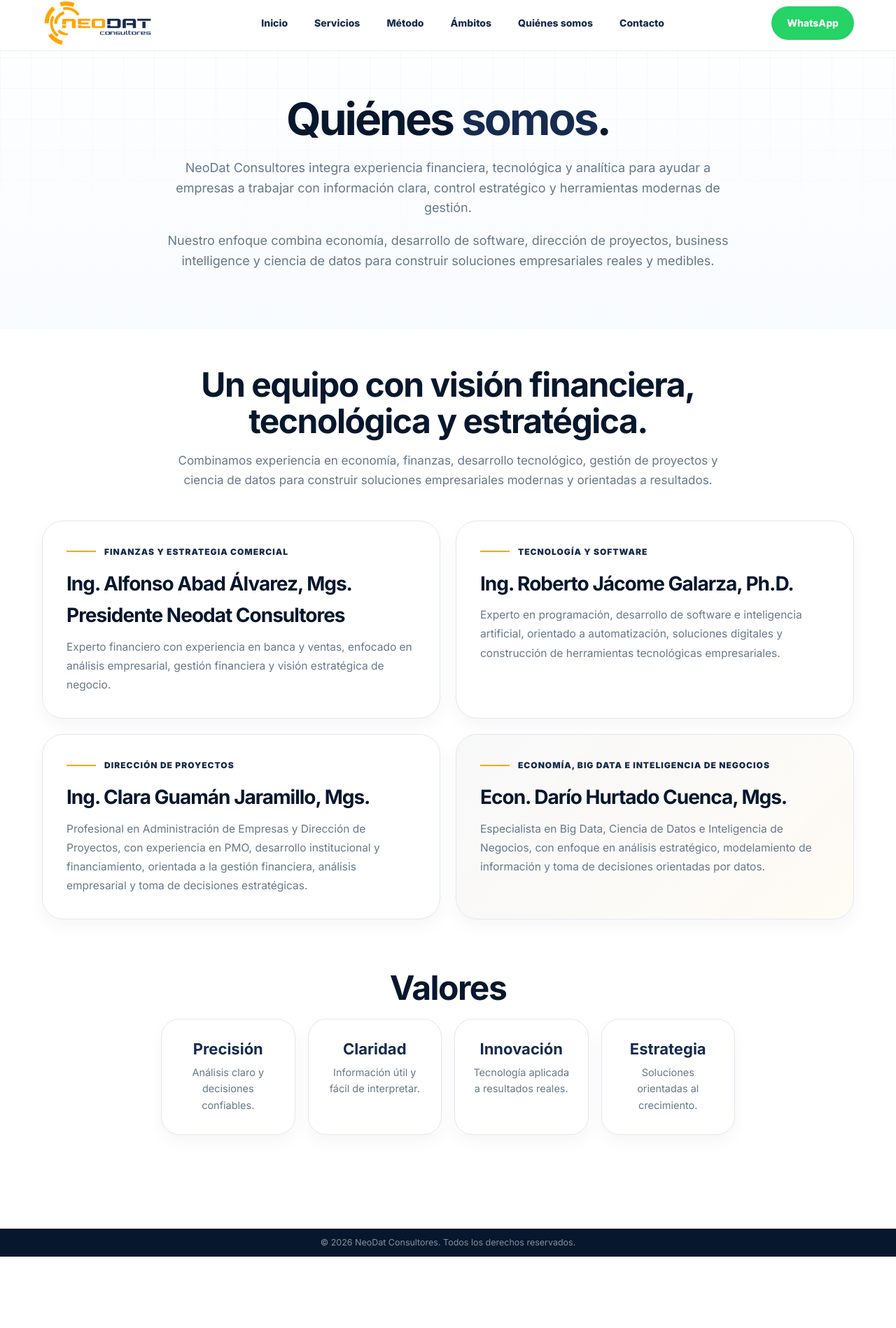
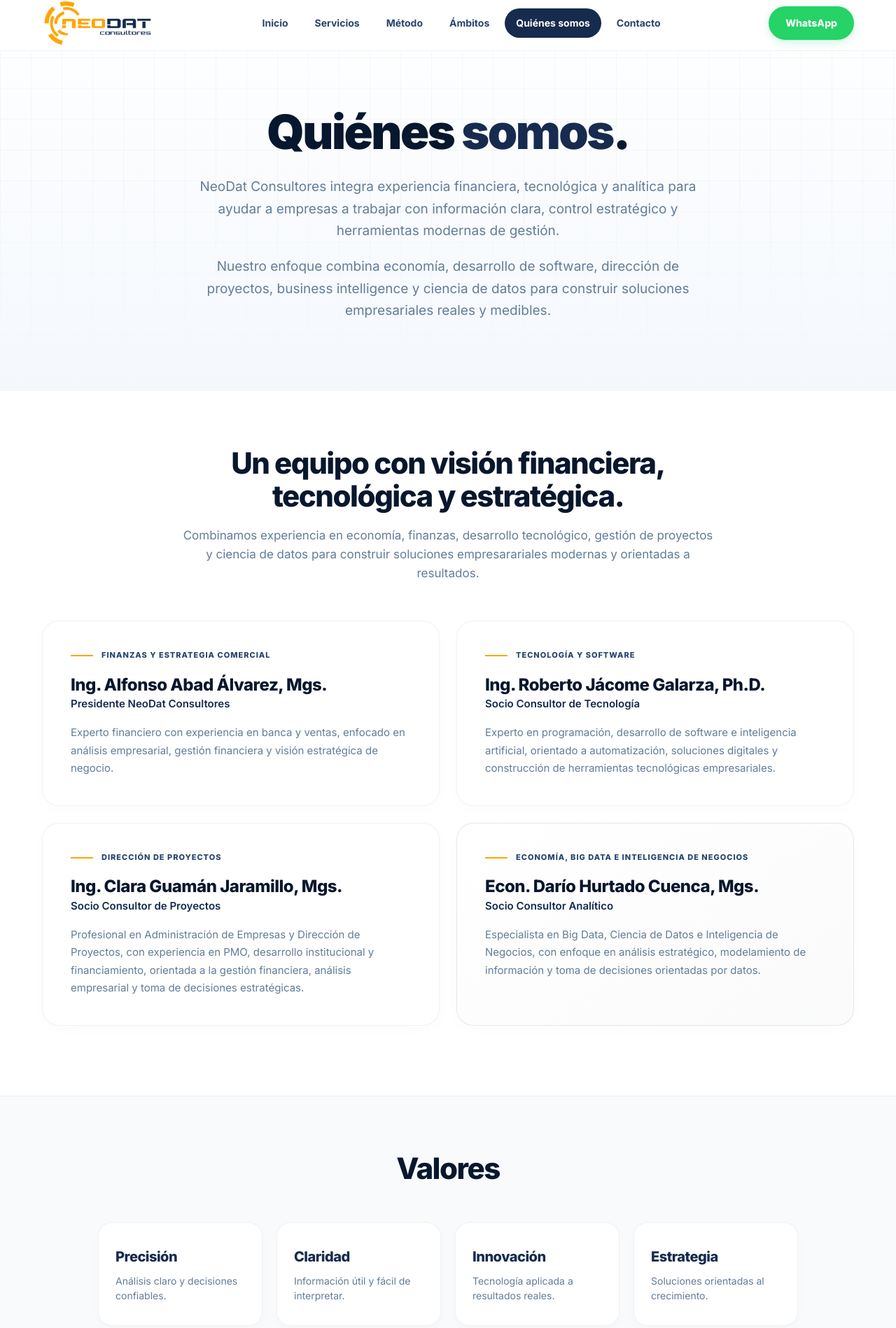
Before and after one commit to neodats/neodat, a plain HTML site: page quienes-somos.html in a window 1280 px wide. Shown: the part 6-1904 px from the top of the page at 70% size. Before the commit the page ends 1802 px from the top, so only its background shows below. Drawn offline with Linux system fonts and the light colour scheme.

Commit message:
Update quienes-somos.html

```diff
--- a/quienes-somos.html
+++ b/quienes-somos.html
@@ -3,406 +3,406 @@
 <head>
    <meta charset="UTF-8" />
    <meta name="viewport" content="width=device-width, initial-scale=1.0" />
-
    <title>Quiénes Somos | NeoDat Consultores</title>
-
    <link rel="icon" type="image/png" sizes="32x32" href="Neo1.png">
+   <meta name="description" content="NeoDat Consultores integra experiencia financiera, tecnológica y analítica. Conoce a nuestro equipo multidisciplinario de expertos." />
 
    <link rel="preconnect" href="https://fonts.googleapis.com" />
    <link rel="preconnect" href="https://fonts.gstatic.com" crossorigin />
-
-   <link
-      href="https://fonts.googleapis.com/css2?family=Inter:wght@400;500;600;700;800;900&display=swap"
-      rel="stylesheet"
-   />
+   <link href="https://fonts.googleapis.com/css2?family=Inter:wght@400;500;600;700;800;900&display=swap" rel="stylesheet" />
 
    <style>
-      :root{
-         --azul:#162b4e;
-         --azul-oscuro:#07172d;
-         --azul-claro:#edf2f8;
-         --naranja:#ffa500;
-         --blanco:#ffffff;
-         --gris:#f6f8fb;
-         --gris-2:#e1e7f0;
-         --texto:#243447;
-         --texto-suave:#66788a;
+      :root {
+         --azul: #162b4e;
+         --azul-oscuro: #07172d;
+         --azul-medio: #27456f;
+         --azul-claro: #edf2f8;
+         --naranja: #ffa500;
+         --blanco: #ffffff;
+         --gris: #f8fafc;
+         --gris-2: rgba(22, 43, 78, 0.06);
+         --gris-3: #f1f5f9;
+         --texto: #243447;
+         --texto-suave: #627d98;
       }
 
-      *{
-         margin:0;
-         padding:0;
-         box-sizing:border-box;
+      * {
+         margin: 0;
+         padding: 0;
+         box-sizing: border-box;
       }
 
-      html{
-         scroll-behavior:smooth;
+      html {
+         scroll-behavior: smooth;
       }
 
-      body{
-         font-family:"Inter", Arial, sans-serif;
-         background:#ffffff;
-         color:var(--texto);
-         line-height:1.6;
-         overflow-x:hidden;
+      body {
+         font-family: "Inter", Arial, sans-serif;
+         background: var(--blanco);
+         color: var(--texto);
+         line-height: 1.6;
+         overflow-x: hidden;
       }
 
-      a{
-         text-decoration:none;
-         color:inherit;
+      a {
+         text-decoration: none;
+         color: inherit;
       }
 
-      .contenedor{
-         width:min(1160px, calc(100% - 40px));
-         margin:auto;
+      .contenedor {
+         width: min(1160px, calc(100% - 40px));
+         margin: auto;
       }
 
-      header{
-         position:fixed;
-         top:0;
-         left:0;
-         z-index:100;
-         width:100%;
-         background:rgba(255,255,255,.94);
-         backdrop-filter:blur(18px);
-         border-bottom:1px solid rgba(22,43,78,.08);
+      /* HEADER & NAVBAR */
+      header {
+         position: fixed;
+         top: 0;
+         left: 0;
+         z-index: 100;
+         width: 100%;
+         background: rgba(255, 255, 255, 0.94);
+         backdrop-filter: blur(18px);
+         -webkit-backdrop-filter: blur(18px);
+         border-bottom: 1px solid rgba(22, 43, 78, 0.06);
       }
 
-      .navbar{
-         height:78px;
-         display:flex;
-         align-items:center;
-         justify-content:space-between;
-         gap:28px;
+      .navbar {
+         height: 78px;
+         display: flex;
+         align-items: center;
+         justify-content: space-between;
+         gap: 28px;
       }
 
-      .logo{
-         display:flex;
-         align-items:center;
+      .logo {
+         display: flex;
+         align-items: center;
       }
 
-      .logo-icono{
-         width:160px;
-         height:160px;
-         object-fit:contain;
+      .logo-icono {
+         width: 160px;
+         height: 160px;
+         object-fit: contain;
       }
 
-      nav ul{
-         list-style:none;
-         display:flex;
-         align-items:center;
-         gap:8px;
+      nav ul {
+         list-style: none;
+         display: flex;
+         align-items: center;
+         gap: 6px;
       }
 
-      nav a{
-         display:inline-flex;
-         padding:10px 15px;
-         border-radius:999px;
-         font-size:14px;
-         font-weight:750;
-         color:var(--azul);
-         transition:.2s ease;
+      nav a {
+         display: inline-flex;
+         padding: 10px 16px;
+         border-radius: 999px;
+         font-size: 14px;
+         font-weight: 700;
+         color: var(--azul-medio);
+         transition: all 0.2s ease;
       }
 
-      nav a:hover{
-         background:var(--azul-claro);
+      nav a:hover {
+         background: var(--azul-claro);
+         color: var(--azul);
       }
 
-      .btn{
-         display:inline-flex;
-         align-items:center;
-         justify-content:center;
-         min-height:48px;
-         padding:13px 22px;
-         border-radius:999px;
-         border:0;
-         font-size:14px;
-         font-weight:800;
+      nav li.activo a {
+         background: var(--azul);
+         color: var(--blanco);
       }
 
-      .btn-whatsapp{
-         background:#25D366;
-         color:#ffffff;
+      /* BOTONES */
+      .btn {
+         display: inline-flex;
+         align-items: center;
+         justify-content: center;
+         min-height: 48px;
+         padding: 13px 24px;
+         border-radius: 999px;
+         border: 0;
+         font-size: 14px;
+         font-weight: 800;
+         transition: transform 0.2s ease, box-shadow 0.2s ease;
+         cursor: pointer;
       }
 
-      .hero{
-         position:relative;
-         padding:145px 0 64px;
-         background:linear-gradient(180deg,#ffffff 0%,#f8fbff 100%);
-         overflow:hidden;
+      .btn:hover {
+         transform: translateY(-1px);
       }
 
-      .hero::before{
-         content:"";
-         position:absolute;
-         inset:0;
-         background-image:
-         linear-gradient(rgba(22,43,78,.04) 1px, transparent 1px),
-         linear-gradient(90deg, rgba(22,43,78,.04) 1px, transparent 1px);
-         background-size:44px 44px;
-         mask-image:linear-gradient(180deg, black, transparent 76%);
+      .btn-whatsapp {
+         background: #25D366;
+         color: var(--blanco);
+         box-shadow: 0 4px 14px rgba(37, 211, 102, 0.2);
       }
 
-      .hero-contenido{
-         position:relative;
-         z-index:2;
-         max-width:900px;
-         margin:auto;
-         text-align:center;
+      .btn-whatsapp:hover {
+         background: #20ba5a;
+         box-shadow: 0 6px 20px rgba(37, 211, 102, 0.3);
       }
 
-      .eyebrow{
-         display:inline-flex;
-         align-items:center;
-         gap:10px;
-         margin-bottom:22px;
-         padding:8px 14px;
-         border:1px solid rgba(22,43,78,.1);
-         border-radius:999px;
-         background:var(--blanco);
-         color:var(--azul);
-         font-size:12px;
-         font-weight:900;
-         letter-spacing:1px;
-         text-transform:uppercase;
+      /* HERO SECTION */
+      .hero {
+         position: relative;
+         padding: 160px 0 80px;
+         background: linear-gradient(180deg, #ffffff 0%, #f4f8fd 100%);
+         overflow: hidden;
       }
 
-      .eyebrow::before{
-         content:"";
-         width:8px;
-         height:8px;
-         border-radius:50%;
-         background:var(--naranja);
+      .hero::before {
+         content: "";
+         position: absolute;
+         inset: 0;
+         background-image:
+            linear-gradient(rgba(22, 43, 78, 0.03) 1px, transparent 1px),
+            linear-gradient(90deg, rgba(22, 43, 78, 0.03) 1px, transparent 1px);
+         background-size: 44px 44px;
+         mask-image: linear-gradient(180deg, black 50%, transparent 95%);
+         -webkit-mask-image: linear-gradient(180deg, black 50%, transparent 95%);
       }
 
-      h1{
-         margin-bottom:24px;
-         color:var(--azul-oscuro);
-         font-size:clamp(44px,5vw,72px);
-         line-height:.98;
-         letter-spacing:-3px;
+      .hero-contenido {
+         position: relative;
+         z-index: 2;
+         max-width: 860px;
+         margin: auto;
+         text-align: center;
       }
 
-      h1 span{
-         color:var(--azul);
+      h1 {
+         margin-bottom: 28px;
+         color: var(--azul-oscuro);
+         font-size: clamp(40px, 5.5vw, 68px);
+         line-height: 1.02;
+         letter-spacing: -2.5px;
+         font-weight: 900;
       }
 
-      .hero p{
-         max-width:820px;
-         margin:0 auto 18px;
-         color:var(--texto-suave);
-         font-size:18px;
+      h1 span {
+         color: var(--azul);
+         position: relative;
       }
 
-      .bloque{
-         padding:54px 0 90px;
+      .hero p {
+         max-width: 760px;
+         margin: 0 auto 20px;
+         color: var(--texto-suave);
+         font-size: clamp(16px, 2vw, 19px);
+         line-height: 1.65;
       }
 
-      .encabezado{
-         max-width:820px;
-         margin:0 auto 44px;
-         text-align:center;
+      /* BLOQUES GENERALES */
+      .bloque {
+         padding: 80px 0 100px;
       }
 
-      .subtitulo{
-         margin-bottom:12px;
-         color:var(--naranja);
-         font-size:12px;
-         font-weight:900;
-         letter-spacing:2px;
-         text-transform:uppercase;
+      .bloque-gris {
+         background: var(--gris);
+         border-top: 1px solid var(--gris-2);
+         border-bottom: 1px solid var(--gris-2);
       }
 
-      h2{
-         margin-bottom:18px;
-         color:var(--azul-oscuro);
-         font-size:clamp(30px,4vw,48px);
-         line-height:1.08;
-         letter-spacing:-1.5px;
+      .encabezado {
+         max-width: 78px;
+         max-width: 760px;
+         margin: 0 auto 54px;
+         text-align: center;
       }
 
-      .encabezado p{
-         color:var(--texto-suave);
-         font-size:17px;
+      h2 {
+         margin-bottom: 20px;
+         color: var(--azul-oscuro);
+         font-size: clamp(28px, 4vw, 42px);
+         line-height: 1.1;
+         letter-spacing: -1.5px;
+         font-weight: 800;
       }
 
-      .equipo-grid{
-         display:grid;
-         grid-template-columns:repeat(2, 1fr);
-         gap:22px;
-         align-items:stretch;
+      .encabezado p {
+         color: var(--texto-suave);
+         font-size: 17px;
+         line-height: 1.6;
       }
 
-      .miembro{
-         position:relative;
-         min-height:265px;
-         padding:34px;
-         border:1px solid var(--gris-2);
-         border-radius:30px;
-         background:#ffffff;
-         overflow:hidden;
-         transition:.25s ease;
-         box-shadow:0 10px 25px rgba(7,23,45,.04);
+      /* SECCIÓN EQUIPO */
+      .equipo-grid {
+         display: grid;
+         grid-template-columns: repeat(2, 1fr);
+         gap: 24px;
+         align-items: stretch;
       }
 
-      .miembro:hover{
-         transform:translateY(-4px);
-         box-shadow:0 18px 45px rgba(7,23,45,.08);
+      .miembro {
+         position: relative;
+         padding: 40px;
+         border: 1px solid var(--gris-2);
+         border-radius: 24px;
+         background: var(--blanco);
+         transition: all 0.3s cubic-bezier(0.16, 1, 0.3, 1);
+         box-shadow: 0 4px 20px rgba(7, 23, 45, 0.02);
       }
 
-      .miembro-top{
-         display:flex;
-         align-items:center;
-         gap:12px;
-         margin-bottom:22px;
+      .miembro:hover {
+         transform: translateY(-4px);
+         box-shadow: 0 20px 38px rgba(7, 23, 45, 0.06);
+         border-color: rgba(22, 43, 78, 0.12);
       }
 
-      .miembro-top span{
-         color:var(--azul);
-         font-size:12px;
-         font-weight:900;
-         letter-spacing:1px;
-         text-transform:uppercase;
+      .miembro-top {
+         display: flex;
+         align-items: center;
+         gap: 12px;
+         margin-bottom: 20px;
       }
 
-      .linea{
-         width:42px;
-         height:2px;
-         background:var(--naranja);
-         flex:0 0 auto;
+      .miembro-top span {
+         color: var(--azul-medio);
+         font-size: 11px;
+         font-weight: 800;
+         letter-spacing: 1px;
+         text-transform: uppercase;
       }
 
-      .miembro h3{
-         margin-bottom:16px;
-         color:var(--azul-oscuro);
-         font-size:28px;
-         line-height:1.05;
-         letter-spacing:-1px;
+      .linea {
+         width: 32px;
+         height: 2px;
+         background: var(--naranja);
+         flex: 0 0 auto;
       }
 
-      .miembro p{
-         color:var(--texto-suave);
-         font-size:15.5px;
-         line-height:1.75;
+      .miembro h3 {
+         color: var(--azul-oscuro);
+         font-size: 24px;
+         line-height: 1.1;
+         letter-spacing: -0.5px;
+         font-weight: 800;
       }
 
-      .miembro.destacado{
-         background:
-         linear-gradient(
-         135deg,
-         rgba(22,43,78,.03),
-         rgba(255,165,0,.04)
-         );
+      .miembro .cargo {
+         color: var(--azul);
+         font-size: 15px;
+         font-weight: 600;
+         margin-top: 2px;
+         margin-bottom: 16px;
       }
 
-      .valores-box{
-         max-width:980px;
-         margin:72px auto 0;
-         text-align:center;
+      .miembro p {
+         color: var(--texto-suave);
+         font-size: 15px;
+         line-height: 1.7;
       }
 
-      .valores-header{
-         margin-bottom:34px;
+      .miembro.destacado {
+         background: linear-gradient(145deg, rgba(255, 255, 255, 1) 0%, rgba(22, 43, 78, 0.02) 100%);
+         border-color: rgba(22, 43, 78, 0.1);
       }
 
-      .valores-grid{
-         display:grid;
-         grid-template-columns:repeat(4, 1fr);
-         gap:18px;
+      /* SECCIÓN VALORES */
+      .valores-box {
+         max-width: 1000px;
+         margin: auto;
       }
 
-      .valor-item{
-         min-height:150px;
-         padding:30px 24px;
-         border:1px solid var(--gris-2);
-         border-radius:26px;
-         background:#ffffff;
-         box-shadow:0 10px 25px rgba(7,23,45,.04);
-         transition:.2s ease;
+      .valores-grid {
+         display: grid;
+         grid-template-columns: repeat(4, 1fr);
+         gap: 20px;
       }
 
-      .valor-item:hover{
-         transform:translateY(-3px);
-         box-shadow:0 18px 45px rgba(7,23,45,.08);
+      .valor-item {
+         padding: 32px 24px;
+         border: 1px solid var(--gris-2);
+         border-radius: 20px;
+         background: var(--blanco);
+         box-shadow: 0 4px 15px rgba(7, 23, 45, 0.02);
+         transition: all 0.25s ease;
       }
 
-      .valor-item strong{
-         display:block;
-         margin-bottom:10px;
-         color:var(--azul);
-         font-size:22px;
-         line-height:1.1;
+      .valor-item:hover {
+         transform: translateY(-3px);
+         box-shadow: 0 16px 30px rgba(7, 23, 45, 0.05);
+         border-color: rgba(22, 43, 78, 0.1);
       }
 
-      .valor-item span{
-         display:block;
-         color:var(--texto-suave);
-         font-size:14.5px;
-         line-height:1.6;
+      .valor-item strong {
+         display: block;
+         margin-bottom: 8px;
+         color: var(--azul);
+         font-size: 20px;
+         font-weight: 800;
+         letter-spacing: -0.5px;
       }
 
-      .site-footer{
-         background:#07172d;
-         color:rgba(255,255,255,.72);
-         padding:10px 0;
+      .valor-item span {
+         display: block;
+         color: var(--texto-suave);
+         font-size: 14px;
+         line-height: 1.5;
       }
 
-      .footer-bottom{
-         display:flex;
-         justify-content:center;
-         align-items:center;
-         text-align:center;
-         font-size:12.5px;
-         color:rgba(255,255,255,.52);
+      /* SITE FOOTER */
+      .site-footer {
+         background: var(--azul-oscuro);
+         color: rgba(255, 255, 255, 0.72);
+         padding: 24px 0;
+         border-top: 1px solid rgba(255, 255, 255, 0.05);
       }
 
-      @media (max-width:980px){
-         nav{
-            display:none;
+      .footer-bottom {
+         display: flex;
+         justify-content: center;
+         align-items: center;
+         text-align: center;
+         font-size: 13px;
+         color: rgba(255, 255, 255, 0.45);
       }
 
-         .equipo-grid{
-            grid-template-columns:1fr;
+      /* RESPONSIVE MEDIA QUERIES */
+      @media (max-width: 980px) {
+         nav {
+            display: none; /* Idealmente se cambiará por un menú hamburguesa dinámico posterior */
          }
 
-         .valores-grid{
-            grid-template-columns:1fr 1fr;
+         .equipo-grid {
+            grid-template-columns: 1fr;
+            gap: 20px;
+         }
+
+         .valores-grid {
+            grid-template-columns: repeat(2, 1fr);
+            gap: 16px;
+         }
+
+         .bloque {
+            padding: 60px 0 80px;
          }
       }
 
-      @media (max-width:680px){
-         .navbar{
-            height:68px;
+      @media (max-width: 680px) {
+         .navbar {
+            height: 68px;
          }
 
-         .hero{
-            padding:125px 0 54px;
+         .hero {
+            padding: 130px 0 60px;
          }
 
-         h1{
-            font-size:48px;
-            letter-spacing:-2px;
+         h1 {
+            letter-spacing: -1.5px;
          }
 
-         .hero p{
-            font-size:16px;
+         .encabezado {
+            margin-bottom: 36px;
          }
 
-         .bloque{
-            padding:42px 0 70px;
+         .miembro {
+            padding: 28px;
          }
 
-         .miembro{
-            min-height:auto;
-            padding:26px;
-         }
-
-         .miembro h3{
-            font-size:24px;
-         }
-
-         .valores-grid{
-            grid-template-columns:1fr;
+         .valores-grid {
+            grid-template-columns: 1fr;
          }
       }
    </style>
@@ -414,7 +414,7 @@
       <div class="contenedor navbar">
 
          <a href="index.html" class="logo" aria-label="NeoDat Consultores">
-            <img src="Neo1.png" class="logo-icono">
+            <img src="Neo1.png" alt="Logo NeoDat Consultores" class="logo-icono">
          </a>
 
          <nav aria-label="Navegación principal">
@@ -423,7 +423,7 @@
                <li><a href="servicios.html">Servicios</a></li>
                <li><a href="metodo.html">Método</a></li>
                <li><a href="ambitos.html">Ámbitos</a></li>
-               <li><a href="quienes-somos.html">Quiénes somos</a></li>
+               <li class="activo"><a href="quienes-somos.html">Quiénes somos</a></li>
                <li><a href="contacto.html">Contacto</a></li>
             </ul>
          </nav>
@@ -444,23 +444,17 @@
 
       <section class="hero">
          <div class="contenedor hero-contenido">
-
-            <h1>
-               Quiénes <span>somos</span>.
-            </h1>
-
+            <h1>Quiénes <span>somos</span>.</h1>
             <p>
                NeoDat Consultores integra experiencia financiera, tecnológica y analítica
                para ayudar a empresas a trabajar con información clara, control estratégico
                y herramientas modernas de gestión.
             </p>
-
             <p>
                Nuestro enfoque combina economía, desarrollo de software, dirección de proyectos,
                business intelligence y ciencia de datos para construir soluciones empresariales
                reales y medibles.
             </p>
-
          </div>
       </section>
 
@@ -468,14 +462,11 @@
          <div class="contenedor">
 
             <div class="encabezado">
-               <h2>
-                  Un equipo con visión financiera, tecnológica y estratégica.
-               </h2>
-
+               <h2>Un equipo con visión financiera, tecnológica y estratégica.</h2>
                <p>
                   Combinamos experiencia en economía, finanzas, desarrollo tecnológico,
                   gestión de proyectos y ciencia de datos para construir soluciones
-                  empresariales modernas y orientadas a resultados.
+                  empresarariales modernas y orientadas a resultados.
                </p>
             </div>
 
@@ -486,9 +477,8 @@
                      <div class="linea"></div>
                      <span>Finanzas y estrategia comercial</span>
                   </div>
-
                   <h3>Ing. Alfonso Abad Álvarez, Mgs.</h3>
-                  <h3>Presidente Neodat Consultores</h3>
+                  <div class="cargo">Presidente NeoDat Consultores</div>
                   <p>
                      Experto financiero con experiencia en banca y ventas, enfocado en análisis empresarial, gestión financiera y visión estratégica de negocio.
                   </p>
@@ -499,9 +489,8 @@
                      <div class="linea"></div>
                      <span>Tecnología y software</span>
                   </div>
-
                   <h3>Ing. Roberto Jácome Galarza, Ph.D.</h3>
-
+                  <div class="cargo">Socio Consultor de Tecnología</div>
                   <p>
                      Experto en programación, desarrollo de software e inteligencia artificial, orientado a automatización, soluciones digitales y construcción de herramientas tecnológicas empresariales.
                   </p>
@@ -512,9 +501,8 @@
                      <div class="linea"></div>
                      <span>Dirección de proyectos</span>
                   </div>
-
                   <h3>Ing. Clara Guamán Jaramillo, Mgs.</h3>
-
+                  <div class="cargo">Socio Consultor de Proyectos</div>
                   <p>
                      Profesional en Administración de Empresas y Dirección de Proyectos, con experiencia en PMO, desarrollo institucional y financiamiento, orientada a la gestión financiera, análisis empresarial y toma de decisiones estratégicas.
                   </p>
@@ -525,22 +513,23 @@
                      <div class="linea"></div>
                      <span>Economía, Big Data e inteligencia de negocios</span>
                   </div>
-
                   <h3>Econ. Darío Hurtado Cuenca, Mgs.</h3>
-
+                  <div class="cargo">Socio Consultor Analítico</div>
                   <p>
                      Especialista en Big Data, Ciencia de Datos e Inteligencia de Negocios, con enfoque en análisis estratégico, modelamiento de información y toma de decisiones orientadas por datos.
                   </p>
                </article>
 
             </div>
+         </div>
+      </section>
 
-            <div class="valores-box">
+      <section class="bloque bloque-gris">
+         <div class="contenedor valores-box">
 
             <div class="encabezado">
-               <h2>
-                  Valores
-               </h2>
+               <h2>Valores</h2>
+            </div>
 
             <div class="valores-grid">
 
@@ -567,8 +556,6 @@
             </div>
 
          </div>
-
-         </div>
       </section>
 
    </main>
```
Lines whose indentation alone changed are shown as unchanged.
